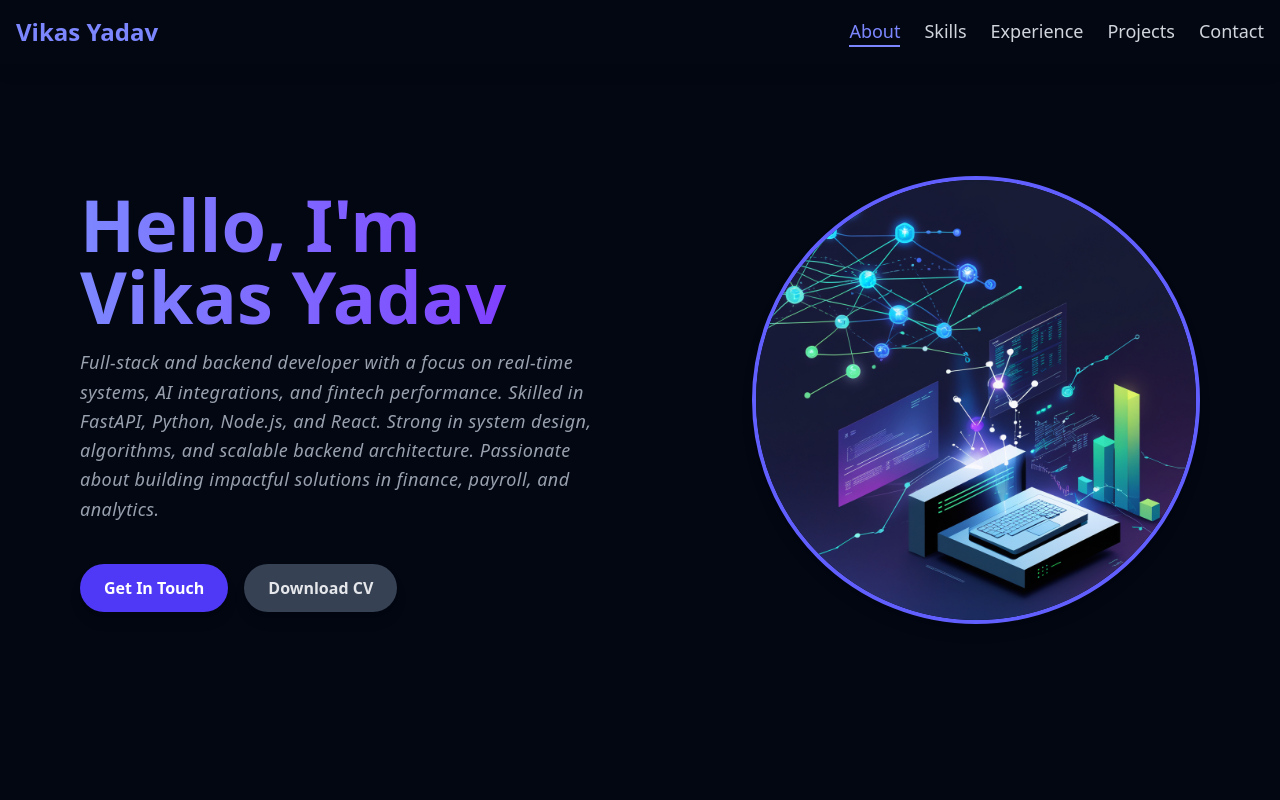
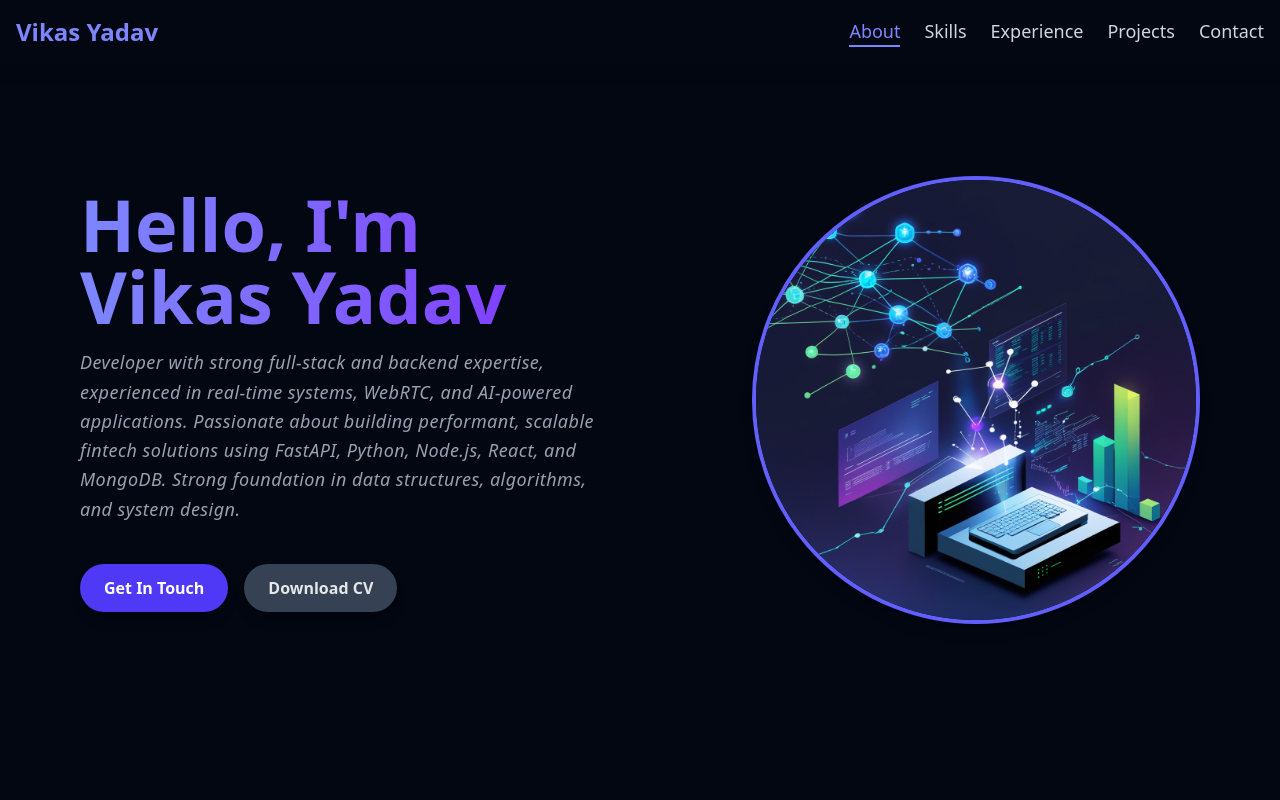
Before and after one commit to ivikasyadav/My-Portfolio, a React (Vite) app: page / in a window 1280 px wide. Shown: the top 800 px of the page. Built offline with nearby package versions, Linux system fonts and the light colour scheme.

Commit message:
Secon commit

```diff
--- a/src/App.jsx
+++ b/src/App.jsx
@@ -199,7 +199,9 @@ const About = () => {
           Hello, I'm <TypingAnimation text="Vikas Yadav" speed={150} />
         </h1>
         <p className="text-gray-400 mb-10 text-lg italic leading-relaxed tracking-wide">
-          Full-stack and backend developer with a focus on real-time systems, AI integrations, and fintech performance. Skilled in FastAPI, Python, Node.js, and React. Strong in system design, algorithms, and scalable backend architecture. Passionate about building impactful solutions in finance, payroll, and analytics.
+          Developer with strong full-stack and backend expertise, experienced in real-time systems, WebRTC, and AI-powered
+          applications. Passionate about building performant, scalable fintech solutions using FastAPI, Python, Node.js, React, and
+          MongoDB. Strong foundation in data structures, algorithms, and system design.
         </p>
 
         <div className="flex justify-center md:justify-start space-x-4">
```
